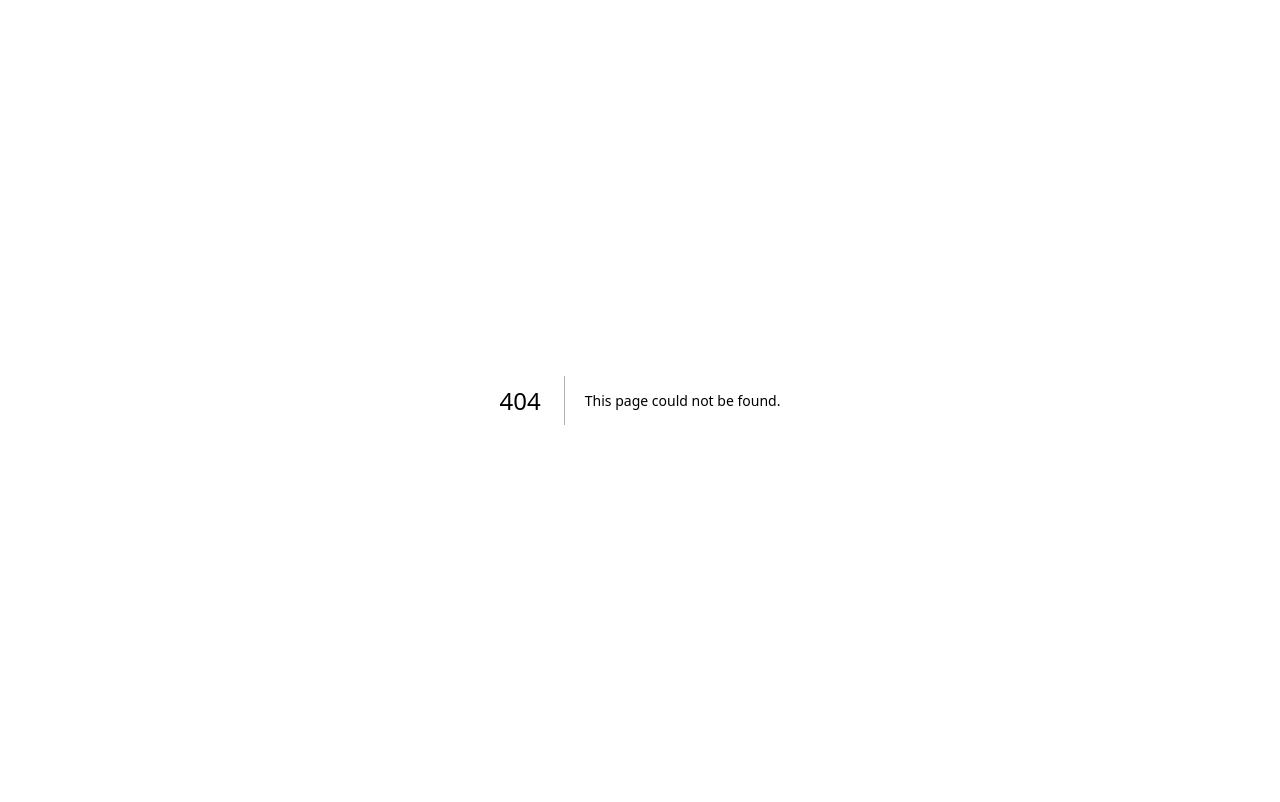
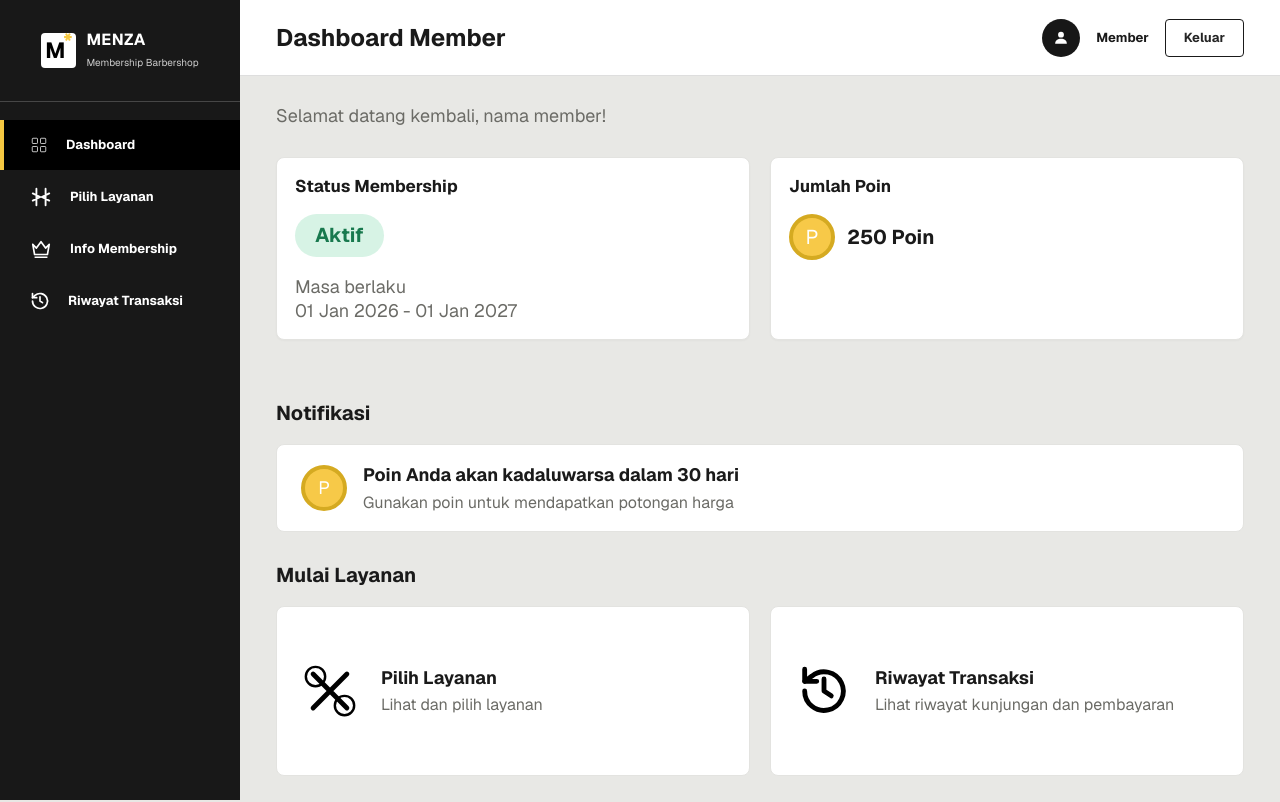
Before and after one commit to Noir4Crux/Menza-Membership, a Next.js app: page /member/dashboard in a window 1280 px wide. Before the commit this address had no page. Built offline with nearby package versions, Linux system fonts and the light colour scheme.

Commit message:
feat(ui): add member dashboard and shared layout components

```diff
--- /dev/null
+++ b/app/member/dashboard/page.tsx
@@ -0,0 +1,77 @@
+import Sidebar from "../../../components/Sidebar";
+import StatCard from "../../../components/StatCard";
+import Topbar from "../../../components/Topbar";
+
+function Coin() {
+  return (
+    <div className="flex h-[46px] w-[46px] shrink-0 items-center justify-center rounded-full border-[4px] border-[#d5aa21] bg-[#f7c948] text-[18px] text-white">
+      P
+    </div>
+  );
+}
+
+export default function MemberDashboardPage() {
+  return (
+    <div className="min-h-screen bg-[#e8e8e5] font-sans text-[#1a1a1a]">
+      <Sidebar role="member" />
+      <Topbar />
+
+      <main className="min-h-screen pt-[76px] md:ml-[240px]">
+        <div className="mx-auto max-w-[1200px] px-5 py-[24px] md:px-[36px] md:py-[26px]">
+          <p className="text-[18px] text-[#6b6b66]">Selamat datang kembali, nama member!</p>
+
+          <div className="mt-[28px] grid gap-[20px] md:grid-cols-2">
+            <StatCard
+              title="Status Membership"
+              value="Aktif"
+              status
+              description={"Masa berlaku\n01 Jan 2026 - 01 Jan 2027"}
+            />
+            <StatCard title="Jumlah Poin" value="250 Poin" points />
+          </div>
+
+          <section className="mt-[58px]">
+            <h2 className="text-[20px] font-bold">Notifikasi</h2>
+            <div className="mt-[16px] flex min-h-[83px] items-center gap-[16px] rounded-[8px] border border-[#e3e3e0] bg-white px-[24px] py-[16px]">
+              <Coin />
+              <div>
+                <p className="text-[18px] font-bold">Poin Anda akan kadaluwarsa dalam 30 hari</p>
+                <p className="mt-[3px] text-[16px] text-[#6b6b66]">
+                  Gunakan poin untuk mendapatkan potongan harga
+                </p>
+              </div>
+            </div>
+          </section>
+
+          <section className="mt-[28px]">
+            <h2 className="text-[20px] font-bold">Mulai Layanan</h2>
+            <div className="mt-[16px] grid gap-[20px] md:grid-cols-2">
+              <a href="#" className="flex min-h-[170px] items-center gap-[22px] rounded-[8px] border border-[#e3e3e0] bg-white px-[24px]">
+                <svg viewBox="0 0 24 24" aria-hidden="true" className="h-[58px] w-[58px] fill-none stroke-black">
+                  <path d="M5 5l14 14M19 5L5 19" strokeWidth="2" strokeLinecap="round" />
+                  <circle cx="6" cy="6" r="4" />
+                  <circle cx="18" cy="18" r="4" />
+                </svg>
+                <div>
+                  <h3 className="text-[18px] font-bold">Pilih Layanan</h3>
+                  <p className="mt-[2px] text-[16px] text-[#6b6b66]">Lihat dan pilih layanan</p>
+                </div>
+              </a>
+
+              <a href="#" className="flex min-h-[170px] items-center gap-[22px] rounded-[8px] border border-[#e3e3e0] bg-white px-[24px]">
+                <svg viewBox="0 0 24 24" aria-hidden="true" className="h-[58px] w-[58px] fill-none stroke-black">
+                  <path d="M4 12a8 8 0 1 0 3-6.2L4 8" strokeWidth="2" strokeLinecap="round" />
+                  <path d="M4 3v5h5M12 7v5l3 2" strokeWidth="2" strokeLinecap="round" strokeLinejoin="round" />
+                </svg>
+                <div>
+                  <h3 className="text-[18px] font-bold">Riwayat Transaksi</h3>
+                  <p className="mt-[2px] text-[16px] text-[#6b6b66]">Lihat riwayat kunjungan dan pembayaran</p>
+                </div>
+              </a>
+            </div>
+          </section>
+        </div>
+      </main>
+    </div>
+  );
+}
--- /dev/null
+++ b/components/Sidebar.tsx
@@ -0,0 +1,82 @@
+export type MemberRole = "member" | "admin" | "barber" | "owner" | "supplier";
+
+type SidebarProps = {
+  role: MemberRole;
+};
+
+const menuItems = [
+  { label: "Dashboard", icon: "grid", active: true },
+  { label: "Pilih Layanan", icon: "service" },
+  { label: "Info Membership", icon: "crown" },
+  { label: "Riwayat Transaksi", icon: "history" },
+];
+
+function MenuIcon({ name }: { name: string }) {
+  if (name === "grid") {
+    return (
+      <svg viewBox="0 0 24 24" aria-hidden="true" className="h-[18px] w-[18px] fill-none stroke-current">
+        <rect x="3" y="3" width="7" height="7" rx="1" />
+        <rect x="14" y="3" width="7" height="7" rx="1" />
+        <rect x="3" y="14" width="7" height="7" rx="1" />
+        <rect x="14" y="14" width="7" height="7" rx="1" />
+      </svg>
+    );
+  }
+
+  if (name === "service") {
+    return (
+      <svg viewBox="0 0 24 24" aria-hidden="true" className="h-[22px] w-[22px] fill-none stroke-current">
+        <path d="M7 3v18M17 3v18M3 8l8 4-8 4M21 8l-8 4 8 4" strokeWidth="2" strokeLinecap="round" />
+      </svg>
+    );
+  }
+
+  if (name === "crown") {
+    return (
+      <svg viewBox="0 0 24 24" aria-hidden="true" className="h-[22px] w-[22px] fill-none stroke-current">
+        <path d="M3 7l4 4 5-7 5 7 4-4-2 11H5L3 7zM5 21h14" strokeWidth="1.8" strokeLinejoin="round" />
+      </svg>
+    );
+  }
+
+  return (
+    <svg viewBox="0 0 24 24" aria-hidden="true" className="h-[20px] w-[20px] fill-none stroke-current">
+      <path d="M3 12a9 9 0 1 0 3-6.7L3 8" strokeWidth="2" strokeLinecap="round" strokeLinejoin="round" />
+      <path d="M3 3v5h5M12 7v5l3 2" strokeWidth="2" strokeLinecap="round" strokeLinejoin="round" />
+    </svg>
+  );
+}
+
+export default function Sidebar({ role }: SidebarProps) {
+  return (
+    <aside className="fixed inset-y-0 left-0 z-30 hidden w-[240px] flex-col bg-[#181818] text-white md:flex">
+      <div className="flex h-[102px] flex-col items-center justify-center border-b border-white/20">
+        <div className="flex items-center gap-[10px]">
+          <div className="flex h-[35px] w-[35px] items-center justify-center rounded-[4px] bg-white text-[22px] font-bold text-black">
+            M
+            <span className="-ml-[2px] mt-[-18px] text-[#f5c842]">*</span>
+          </div>
+          <div>
+            <div className="text-[16px] font-bold leading-none tracking-[0.5px]">MENZA</div>
+            <div className="mt-[7px] text-[10px] text-[#cccccc]">Membership Barbershop</div>
+          </div>
+        </div>
+      </div>
+
+      <nav className="mt-[18px] flex flex-col gap-[2px]" aria-label={`${role} navigation`}>
+        {menuItems.map((item) => (
+          <a
+            key={item.label}
+            href="#"
+            className={`flex h-[50px] items-center gap-[18px] px-[30px] text-[13px] font-bold ${
+              item.active ? "border-l-4 border-[#f5c842] bg-black pl-[26px]" : "text-white"
+            }`}
+          >
+            <MenuIcon name={item.icon} />
+            <span>{item.label}</span>
+          </a>
+        ))}
+      </nav>
+    </aside>
+  );
+}
--- /dev/null
+++ b/components/StatCard.tsx
@@ -0,0 +1,32 @@
+type StatCardProps = {
+  title: string;
+  value: string;
+  description?: string;
+  status?: boolean;
+  points?: boolean;
+};
+
+export default function StatCard({ title, value, description, status, points }: StatCardProps) {
+  return (
+    <section className="min-h-[151px] rounded-[8px] border border-[#e3e3e0] bg-white px-[18px] py-[16px] shadow-[0_1px_2px_rgba(0,0,0,0.03)]">
+      <h2 className="text-[17px] font-bold text-[#1a1a1a]">{title}</h2>
+
+      {status ? (
+        <div className="mt-[14px] inline-flex h-[43px] items-center rounded-full bg-[#d7f3e5] px-[20px] text-[20px] font-bold text-[#18794e]">
+          {value}
+        </div>
+      ) : (
+        <div className="mt-[14px] flex items-center gap-[12px]">
+          {points && (
+            <div className="flex h-[46px] w-[46px] items-center justify-center rounded-full border-[4px] border-[#d5aa21] bg-[#f7c948] text-[20px] text-white">
+              P
+            </div>
+          )}
+          <div className="text-[20px] font-bold text-[#1a1a1a]">{value}</div>
+        </div>
+      )}
+
+      {description && <p className="mt-[18px] whitespace-pre-line text-[18px] leading-[24px] text-[#6b6b66]">{description}</p>}
+    </section>
+  );
+}
--- /dev/null
+++ b/components/Topbar.tsx
@@ -0,0 +1,22 @@
+export default function Topbar() {
+  return (
+    <header className="fixed left-0 right-0 top-0 z-20 flex h-[76px] items-center justify-between border-b border-[#dedede] bg-white px-6 md:left-[240px] md:px-[36px]">
+      <h1 className="text-[22px] font-bold text-[#1a1a1a] md:text-[24px]">Dashboard Member</h1>
+      <div className="flex items-center gap-[16px]">
+        <div className="flex h-[38px] w-[38px] items-center justify-center rounded-full bg-[#171717]">
+          <svg viewBox="0 0 24 24" aria-hidden="true" className="h-[20px] w-[20px] fill-white">
+            <circle cx="12" cy="8" r="3.5" />
+            <path d="M5 19c0-4 3-6 7-6s7 2 7 6H5z" />
+          </svg>
+        </div>
+        <span className="hidden text-[13px] font-bold text-[#1a1a1a] sm:inline">Member</span>
+        <button
+          type="button"
+          className="h-[38px] rounded-[4px] border border-[#1a1a1a] px-[18px] text-[13px] font-bold text-[#252525]"
+        >
+          Keluar
+        </button>
+      </div>
+    </header>
+  );
+}
```
